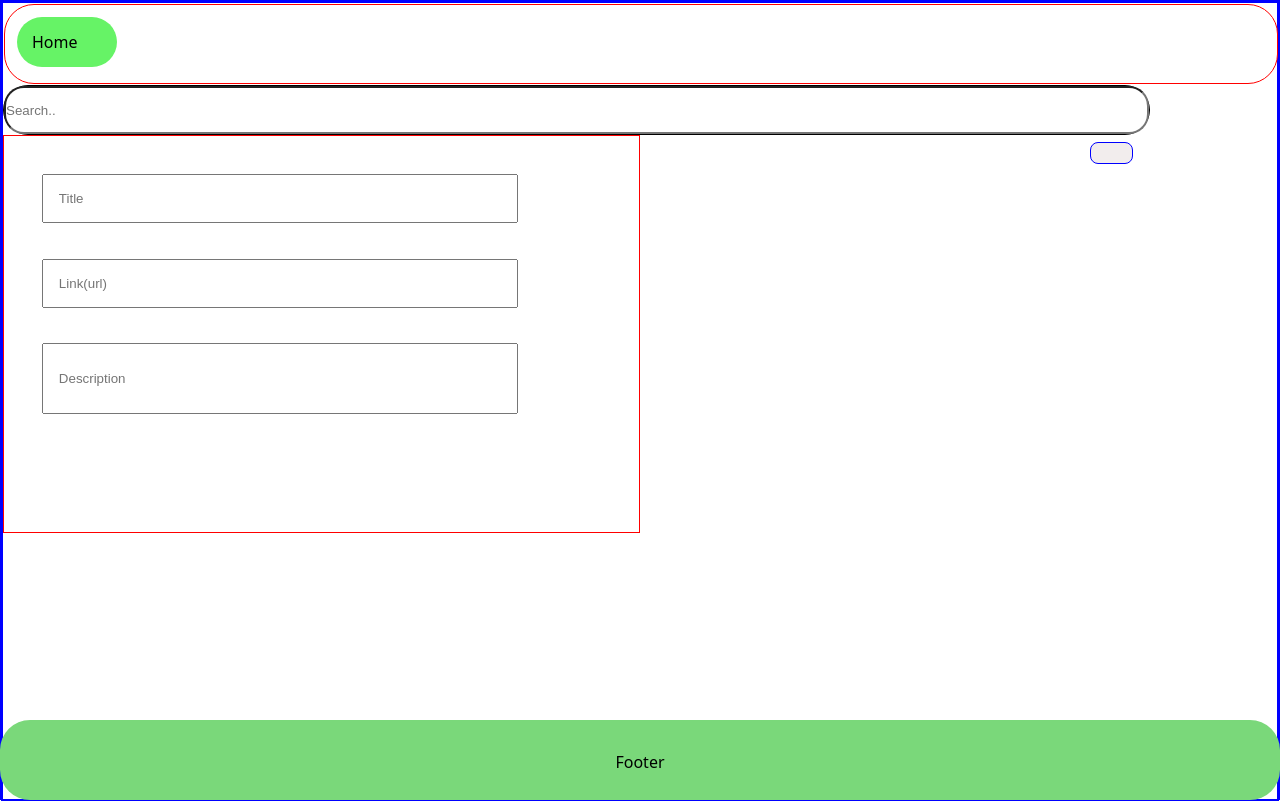
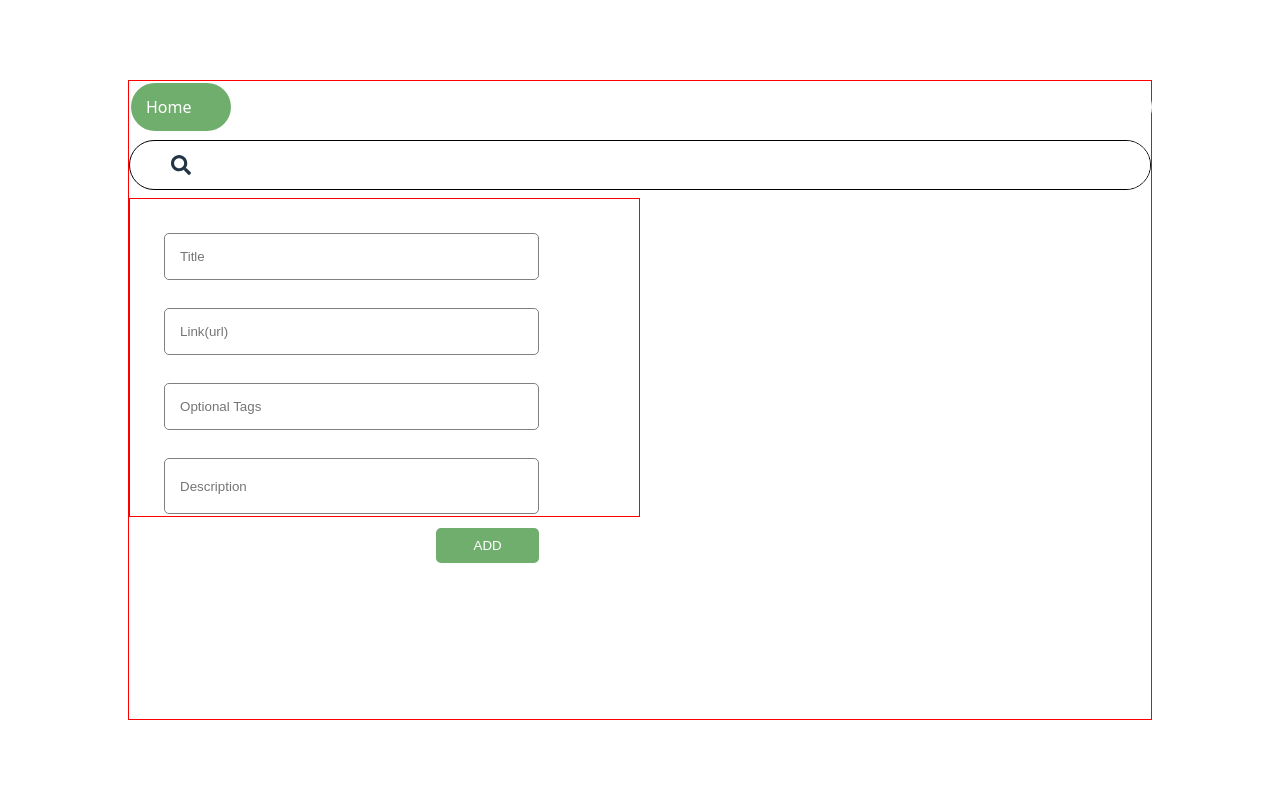
Before and after one commit to Shantela21/react-ts-task-2, a React (Vite) app: page / in a window 1280 px wide. Built offline with nearby package versions, Linux system fonts and the light colour scheme.

Commit message:
fix(search): fix search bar issues and add search icon for better UX

```diff
--- a/src/App.css
+++ b/src/App.css
@@ -8,8 +8,14 @@ body,
 #root {
   width: 100%;
   height: 100%;
-  border: 1px solid blue;
   /* font-family: Arial, Helvetica, sans-serif; */
+}
+#root {
+  border: 1px solid red;
+  height: 80%;
+  width: 80%;
+  justify-self: center;
+  margin: 10%;
 }
 /* .container{
   border: 1px solid red;
@@ -25,57 +31,70 @@ body,
   width: 100%;
 
 } */
-.topnav{
-  border: 1px solid red;
+.topnav {
+  /* border: 1px solid red; */
   width: 100%;
-  height: 80px;
+  height: 50px;
   background-color: white;
   border-radius: 30px;
   color: black;
   padding: 1px;
   margin: 1px;
   text-align: center;
-
+  margin-bottom: 8px;
 }
 
 .topnav a.active {
-  background-color: #66f366;
-  color: black;
-  align-items:center;
-  height: 50px;
+  background-color: #70ae6e;
+  color: white;
+  align-items: center;
+  height: 48px;
   width: 100px;
   /* border: 1px solid blue; */
   padding: 15px;
-  margin: 11px;
+  /* margin: 11px; */
   display: flex;
   border-radius: 30px;
 }
-.search-container{
-  width: 90%;
+.search-container {
+  width: 100%;
   border: 1px solid black;
   border-radius: 25px;
+  align-items: center;
+  overflow: hidden;
+  display: flex;
+  flex-direction: row;
+  justify-content: space-between;
+  margin-bottom: 8px;
 }
 .search-container button {
   float: right;
-  /* padding: 6px 10px; */
   margin-top: 8px;
   margin-right: 16px;
   background: hwb(0 93% 5%);
   font-size: 17px;
   border: 1px solid blue;
   cursor: pointer;
-
 }
-.search-container input{
+.search-container input {
   display: flex;
   align-items: center;
-  /* border: 1px solid blue; */
   width: 100%;
   height: 6vh;
   border-radius: 20px;
 }
+#search-btn {
+  left: 20px;
+  width: 10%;
+}
+#search-bar {
+  width: 90%;
+  outline: none;
+}
 
-.footer{
+
+
+.footer {
   position: fixed;
   left: 0;
   bottom: 0;
@@ -87,30 +106,58 @@ body,
   border-radius: 30px;
   /* border: 1px solid red; */
 }
-.footer >p{
+.footer > p {
   text-align: center;
   padding: 30px;
 }
-.form{
+.form {
   border: 1px solid red;
   width: 50%;
   height: 50%;
   padding: 20px;
+
 }
-.title{
+.title {
   padding: 15px;
   margin: 3%;
   width: 80%;
+  border-radius: 5px;
+  border: 1px solid gray;
 }
-.link{
+.link {
   padding: 15px;
   margin: 3%;
   width: 80%;
+  border-radius: 5px;
+  border: 1px solid gray;
 }
-.description{
+.description {
   padding: 15px;
   margin: 3%;
   width: 80%;
   height: 20%;
-
+  border-radius: 5px;
+  border: 1px solid gray;
 }
+.optional-tags {
+  padding: 15px;
+  margin: 3%;
+  width: 80%;
+  border-radius: 5px;
+  border: 1px solid gray;
+}
+.add-btn {
+  padding: 10px;
+  border-radius: 5px;
+  background-color: #70ae6e;
+  margin-left: 61%;
+  border: 0px;
+  cursor: pointer;
+  color: white;
+  width: 22%;
+}
+.add-btn:hover{
+ color: black;
+ border: none;
+ background-color: #70ae6e;
+}
--- a/src/App.tsx
+++ b/src/App.tsx
@@ -14,7 +14,7 @@ function App() {
       <Navbar/>
       <SearchBar/>
       <Form/>
-      <Footer/>
+      {/* <Footer/> */}
     </>
   )
 }
--- a/src/components/Buttons.tsx
+++ b/src/components/Buttons.tsx
@@ -3,7 +3,7 @@ import React from 'react'
 export default function Buttons() {
   return (
     <div>
-      <div className='add-container'>
+      <div className='btn'>
 
       </div>
     </div>
--- a/src/components/Form.tsx
+++ b/src/components/Form.tsx
@@ -2,15 +2,19 @@ import React from 'react'
 
 export default function Form() {
   return (
-    <form className='form'>
+    <form className="form">
       <label>
         <input type="text" className="title" placeholder="Title" />
         <br></br>
         <input type="text" className="link" placeholder="Link(url)" />
         <br></br>
+        <input
+          type="text" className="optional-tags" placeholder="Optional Tags"/>
+        <br></br>
         <input type="text" className="description" placeholder="Description" />
         <br></br>
       </label>
+      <input type="submit" value="ADD" className="add-btn"></input>
     </form>
   );
 }
--- a/src/components/SearchBar.tsx
+++ b/src/components/SearchBar.tsx
@@ -1,14 +1,18 @@
-import React from 'react'
+import React from "react";
+import { FaSearch } from "react-icons/fa";
 
 export default function SearchBar() {
   return (
     <div>
-       <div className="search-container" style={{}}>
-         <form action="/action_page.php">
-           <input type="text" placeholder="Search.." alt="search"></input>
-             <button type="submit"><i className="fa fa-search"></i></button>
-         </form>
-  </div>
+      <div className="search-container" style={{}}>
+        <FaSearch id="search-btn" size="20px" />
+        <input
+          type="text"
+          alt="search"
+          id="search-bar"
+          style={{ border: "none" }}
+        ></input>
+      </div>
     </div>
   );
 }
```
Lines whose indentation alone changed are shown as unchanged.
